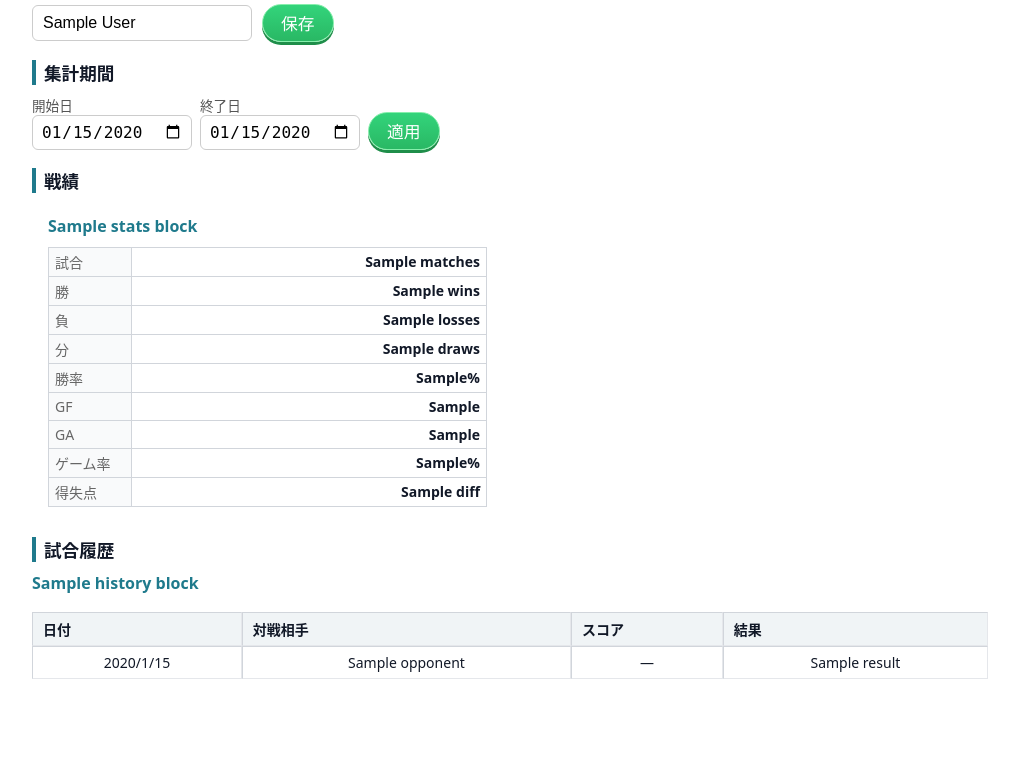
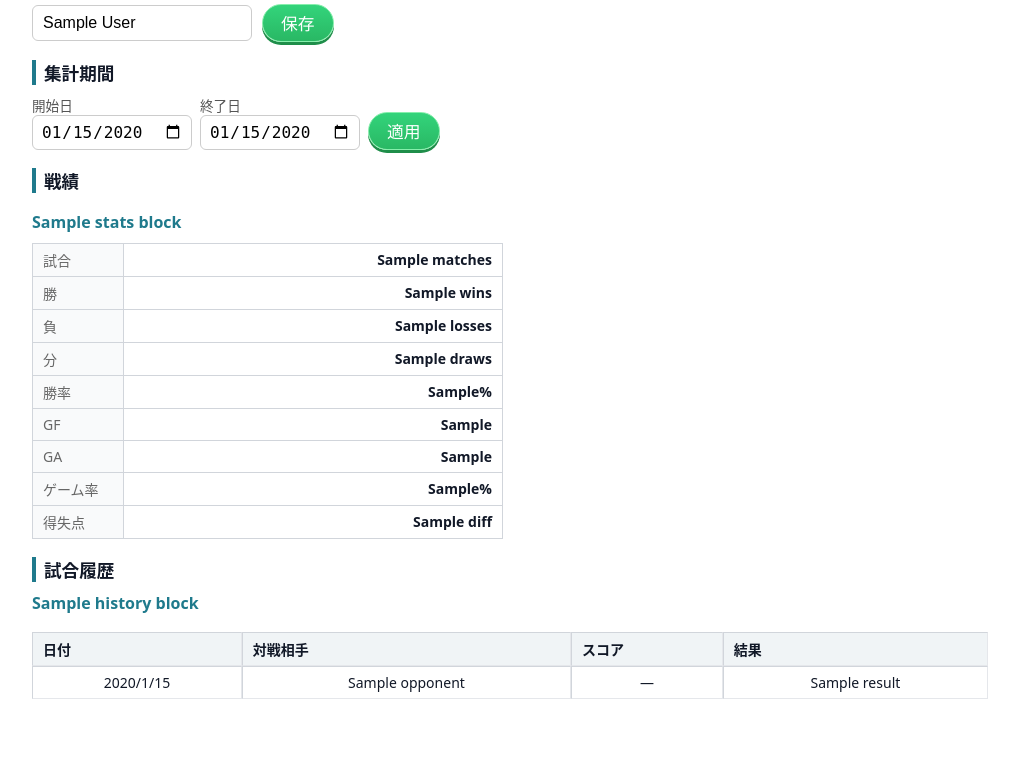
Before and after one commit to tosh-m12/django_tennis, a Django app: template tennis/templates/tennis/member_detail.html in a window 1280 px wide. Shown: the part 185-956 px from the top of the page, without its empty margins (130-1149 px from the left). Before the commit the page ends 864 px from the top, so only its background shows below. Run offline with Django 5.2, Linux system fonts and the light colour scheme; tables that the repository leaves empty hold one stand-in row (values such as "Sample post"); the template is opened without the code that fills it: values that come from a table or form of the project are taken from there, most other values are stand-ins (such as "Sample title", 1, 10 or a date in 2020).

Commit message:
fix: 戦績の空ブロックを確認用に表示・stats-card 左端を履歴と揃える・ranking 期間選択を左寄せ

```diff
--- a/tennis/static/tennis/member_detail.css
+++ b/tennis/static/tennis/member_detail.css
@@ -115,13 +115,10 @@
     .member-stats-grid { grid-template-columns: 1fr; }
 }
 .stats-card {
-    background: #fff;
-    border-radius: 8px;
-    padding: 12px 16px;
-    /* 外枠なし（クラブ戦績ページの表と揃える） */
+    /* カード装飾なし：history-subblock と揃えて左端を一致させる */
 }
 .stats-card h3 {
-    margin: 0 0 8px;
+    margin: 8px 0;
     font-size: 1rem;
     color: #1f7a8c;
 }
@@ -132,7 +129,7 @@
 }
 .stats-table th,
 .stats-table td {
-    padding: 4px 6px;
+    padding: 6px 10px;   /* history-table と統一 */
     text-align: left;
 }
 .stats-table th {
--- a/tennis/static/tennis/ranking.css
+++ b/tennis/static/tennis/ranking.css
@@ -45,12 +45,12 @@
     padding: 12px 4px;
 }
 
-/* 期間フィルタ：右寄せ＋コンパクト（必要最小限の幅） */
+/* 期間フィルタ：左寄せ＋コンパクト（必要最小限の幅） */
 .period-filter {
     display: flex;
     flex-wrap: nowrap;
     align-items: flex-end;
-    justify-content: flex-end;   /* 右寄せ */
+    justify-content: flex-start;   /* 左寄せ */
     gap: 8px;
 }
 .period-filter > label {
```
Also changed, not shown: tennis/tests/test_member_detail.py (+17 -14 lines), tennis/views.py (+11 -12 lines).
